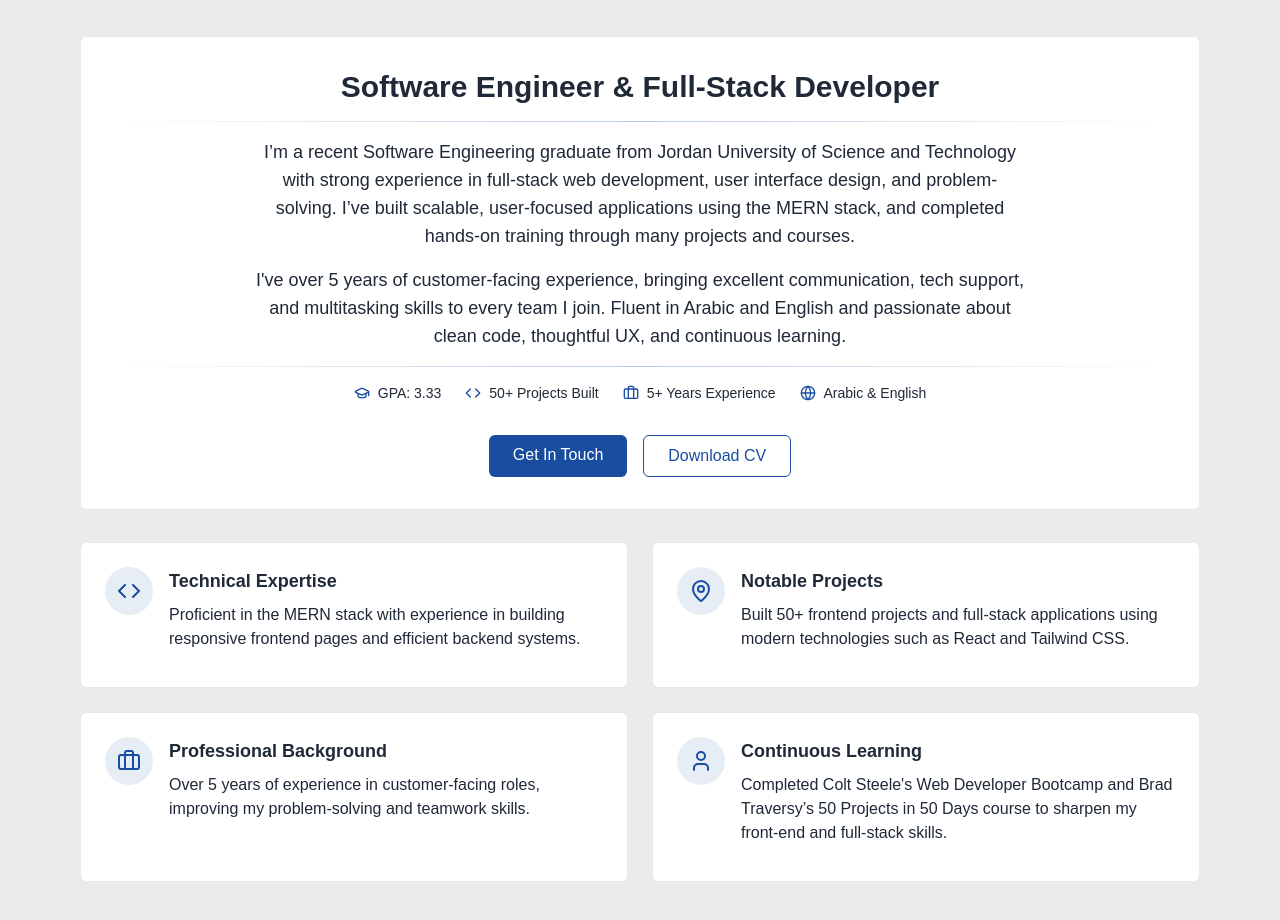
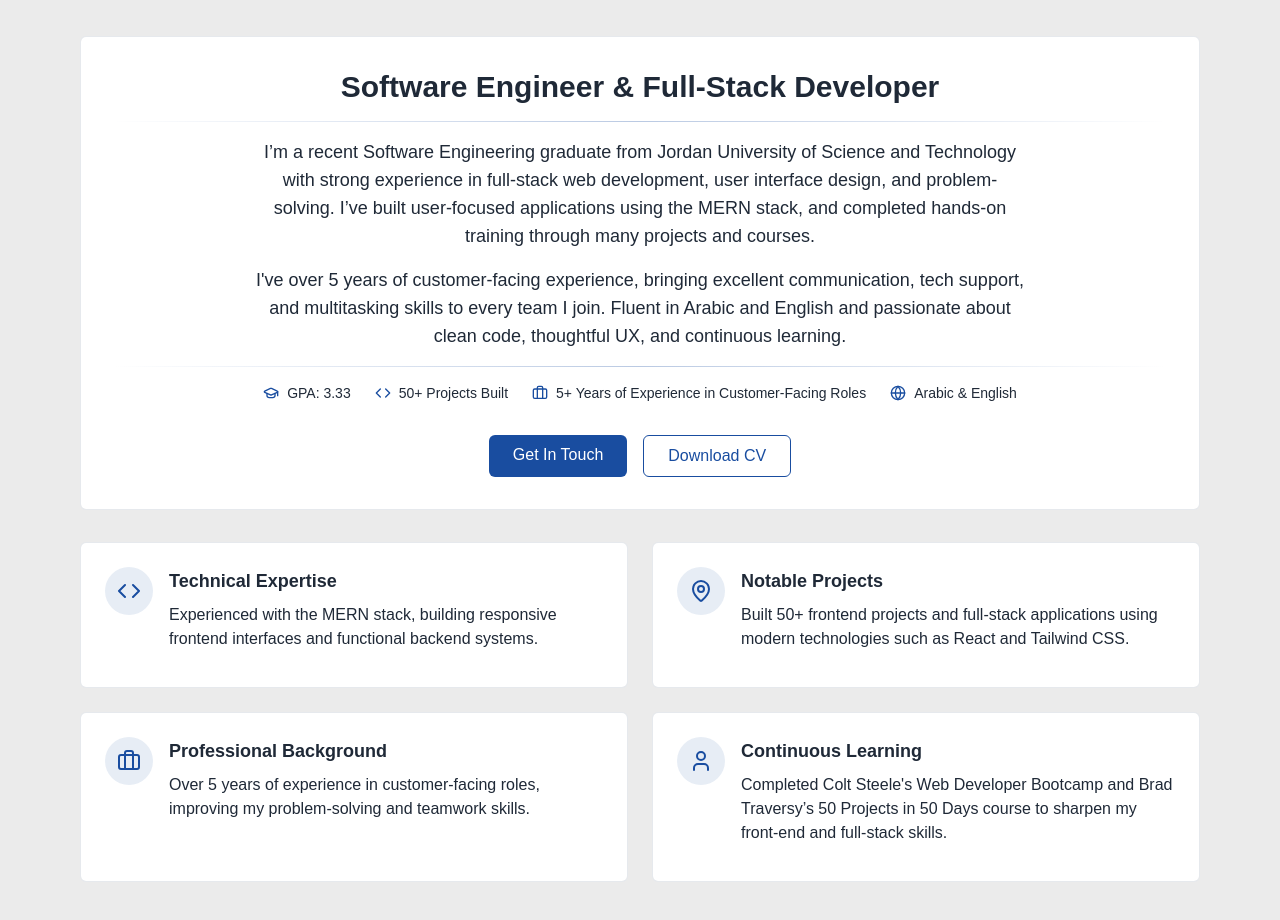
Before and after one commit to MahmoudMa2002/Mahmoud_Portfolio, a React (Vite) app: page / in a window 1280 px wide. Shown: the part 940-1860 px from the top of the page. Built offline with nearby package versions, Linux system fonts and the light colour scheme.

Commit message:
AboutSection content changes

```diff
--- a/src/components/AboutSection.jsx
+++ b/src/components/AboutSection.jsx
@@ -15,7 +15,7 @@ export default function AboutSection() {
                     </h3>
                     <div className="w-full h-px mb-4 bg-gradient-to-r from-transparent via-primary/30 to-transparent"></div>
                     <p className="text-muted-foreground text-md md:text-lg lg:text-lg mb-4 max-w-3xl mx-auto">
-                        I’m a recent Software Engineering graduate from Jordan University of Science and Technology with strong experience in full-stack web development, user interface design, and problem-solving. I’ve built scalable, user-focused applications using the MERN stack, and completed hands-on training through many projects and courses.
+                        I’m a recent Software Engineering graduate from Jordan University of Science and Technology with strong experience in full-stack web development, user interface design, and problem-solving. I’ve built user-focused applications using the MERN stack, and completed hands-on training through many projects and courses.
                     </p>
                     <p className="text-muted-foreground text-md md:text-lg lg:text-lg mb-4 max-w-3xl mx-auto">
                         I've over 5 years of customer-facing experience, bringing excellent communication, tech support, and multitasking skills to every team I join. Fluent in Arabic and English and passionate about clean code, thoughtful UX, and continuous learning.
@@ -33,7 +33,7 @@ export default function AboutSection() {
                         </div>
                         <div className="flex items-center gap-2 text-sm">
                             <Briefcase className="h-4 w-4 text-primary" />
-                            <span>5+ Years Experience</span>
+                            <span>5+ Years of Experience in Customer-Facing Roles</span>
                         </div>
                         <div className="flex items-center gap-2 text-sm">
                             <Globe className="h-4 w-4 text-primary" />
@@ -66,7 +66,7 @@ export default function AboutSection() {
                             <div className="text-left">
                                 <h4 className="font-semibold text-lg mb-2">Technical Expertise</h4>
                                 <p className="text-muted-foreground mb-3">
-                                    Proficient in the MERN stack with experience in building responsive frontend pages and efficient backend systems.
+                                    Experienced with the MERN stack, building responsive frontend interfaces and functional backend systems.
                                 </p>
                             </div>
                         </div>
```
